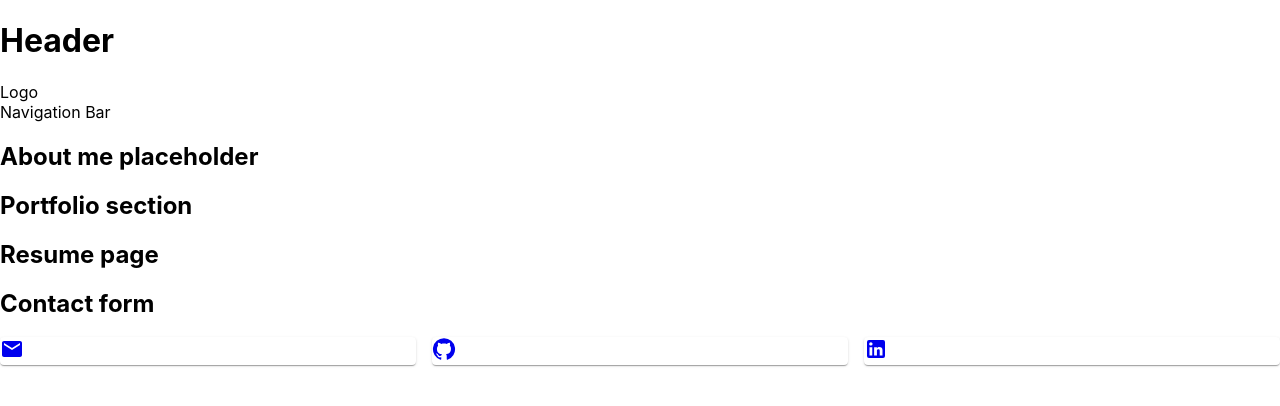
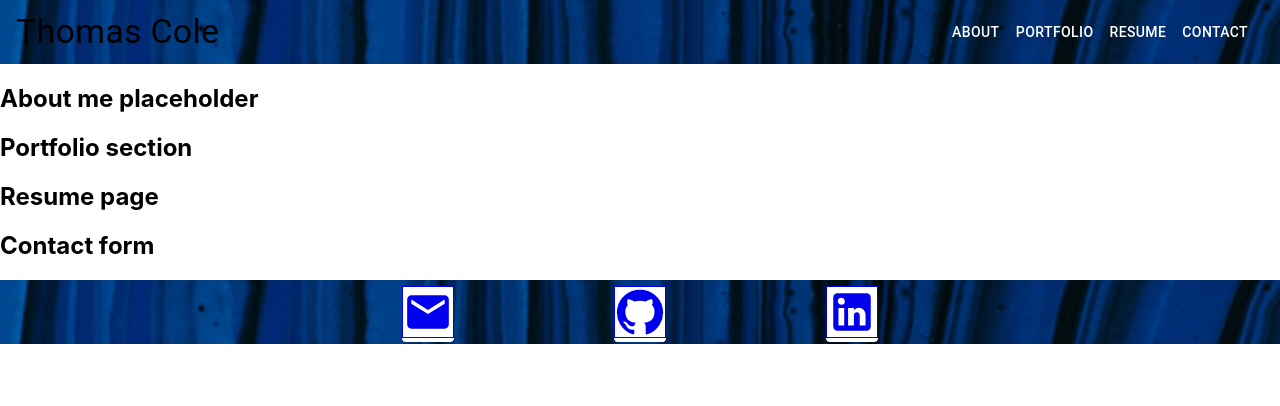
Before and after one commit to Caeldeth/react-portfolio, a React (Create React App) app: page / in a window 1280 px wide. Shown: the top 406 px of the page. Built offline with nearby package versions, Linux system fonts and the light colour scheme.

Commit message:
redo footer, finish header/nav

```diff
--- a/src/App.js
+++ b/src/App.js
@@ -2,7 +2,6 @@ import React from 'react';
 import About from './components/About/about';
 import ContactModal from './components/ContactModal/contactModal';
 import Footer from './components/Footer/footer';
-import Header from './components/Header/header';
 import Nav from './components/Navigation/nav';
 import Portfolio from './components/Portfolio/portfolio';
 import ProjectCard from './components/ProjectCard/projectCard'
@@ -10,10 +9,10 @@ import Resume from './components/Resume/resume';
 import './index.css'
 
 
+
 function App() {
   return (
     <div>
-      <Header></Header>
       <Nav></Nav>
       <main>
         <About></About>
--- a/src/components/Footer/footer.js
+++ b/src/components/Footer/footer.js
@@ -1,35 +1,33 @@
 import React from "react";
-import { Grid, Paper } from "@mui/material";
+import { Stack, Toolbar, Typography, Box, Paper } from "@mui/material";
+import bg from "../../assets/cover/header-background.jpg"
 import EmailIcon from "@mui/icons-material/Email";
 import GitHubIcon from "@mui/icons-material/GitHub";
 import LinkedInIcon from "@mui/icons-material/LinkedIn";
 
 function Footer() {
     return (
-        <Grid container spacing={2}>
-            <Grid item xs={4}>
-                <Paper>
+        <Box sx={{ backgroundImage: `url(${bg})` }}>
+        <Stack direction="row" justifyContent="space-evenly" sx={{ alignItems: 'center' }} >
+            <Toolbar>
+            <Paper elevation={0} sx={{ mr: 10, ml: 10, mt: .5, }}>
                     <a href="mailto:tacolejr@gmail.com" target="_blank" rel="noreferrer">
-                        <EmailIcon></EmailIcon>
+                        <EmailIcon sx={{ fontSize: 50, border: 1 }} />
                     </a>
                 </Paper>
-            </Grid>
-            <Grid item xs={4}>
-                <Paper>
-
+                <Paper elevation={0} sx={{ mr: 10, ml: 10, mt: .5, }}>
                     <a href="http://github.com/caeldeth" target="_blank" rel="noreferrer">
-                        <GitHubIcon></GitHubIcon>
+                        <GitHubIcon sx={{ fontSize: 50, border: 1, }} />
                     </a>
                 </Paper>
-            </Grid>
-            <Grid item xs={4}>
-                <Paper>
+                <Paper elevation={0} sx={{ mr: 10, ml: 10, mt: .5, }}>
                     <a href="http://linkedin.com" target="_blank" rel="noreferrer">
-                        <LinkedInIcon></LinkedInIcon>
+                        <LinkedInIcon sx={{ fontSize: 50, border: 1 }} />
                     </a>
                 </Paper>
-            </Grid>
-        </Grid>
+            </Toolbar>
+        </Stack>
+    </Box>
     );
 }
 
--- a/src/components/Header/header.js
+++ /dev/null
@@ -1,12 +0,0 @@
-import React from 'react';
-
-function Header() {
-    return (
-        <header>
-            <h1 id="header-section">Header</h1>
-            Logo
-        </header>
-    );
-}
-
-export default Header;
--- a/src/components/Navigation/nav.js
+++ b/src/components/Navigation/nav.js
@@ -1,10 +1,32 @@
-import React from 'react';
+import React from "react";
+import { Link } from "react-router-dom";
+import { Stack, Toolbar, Typography, Box, Button } from "@mui/material";
+import bg from "../../assets/cover/header-background.jpg"
 
 function Nav() {
     return (
-        <nav>
-            Navigation Bar
-        </nav>
+        <header>
+            <Box sx={{ backgroundImage: `url(${bg})` }}>
+                <Stack direction="row" justifyContent="space-between">
+                    <Toolbar disableGutters>
+                        <Typography
+                            variant="h4"
+                            component="div"
+                            noWrap
+                            sx={{ mr: 2, ml: 2, display: { xs: "none", md: "flex" } }}
+                        >
+                            Thomas Cole
+                        </Typography>
+                    </Toolbar>
+                    <Toolbar>
+                        <Button sx={{ color: "white" }} variant="text" href="/about">About</Button>
+                        <Button sx={{ color: "white" }} variant="text" href="/portfolio">Portfolio</Button>
+                        <Button sx={{ color: "white" }} variant="text" href="/resume">Resume</Button>
+                        <Button sx={{ color: "white" }} variant="text" href="/contact">Contact</Button>
+                    </Toolbar>
+                </Stack>
+            </Box>
+        </header>
     );
 }
 
```
